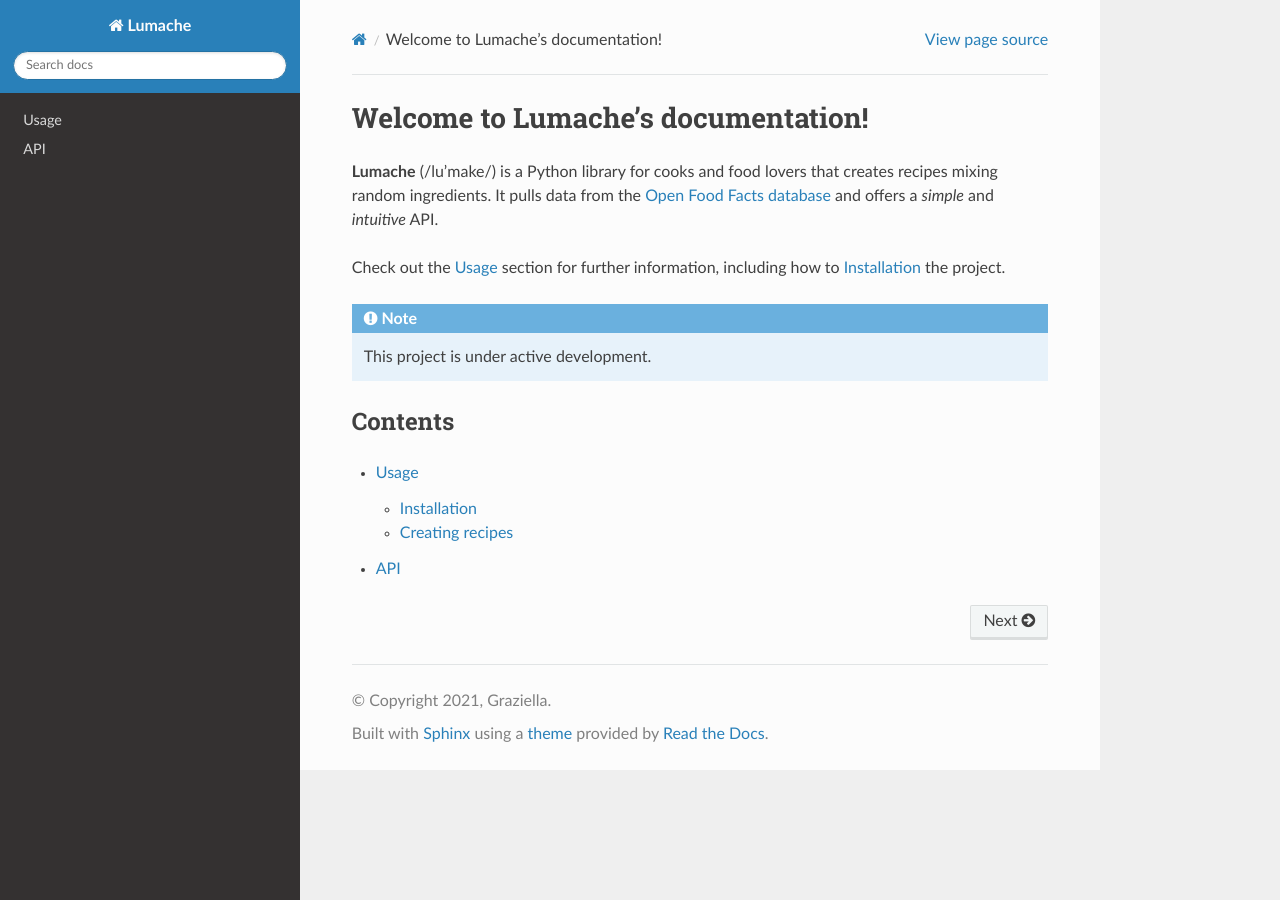
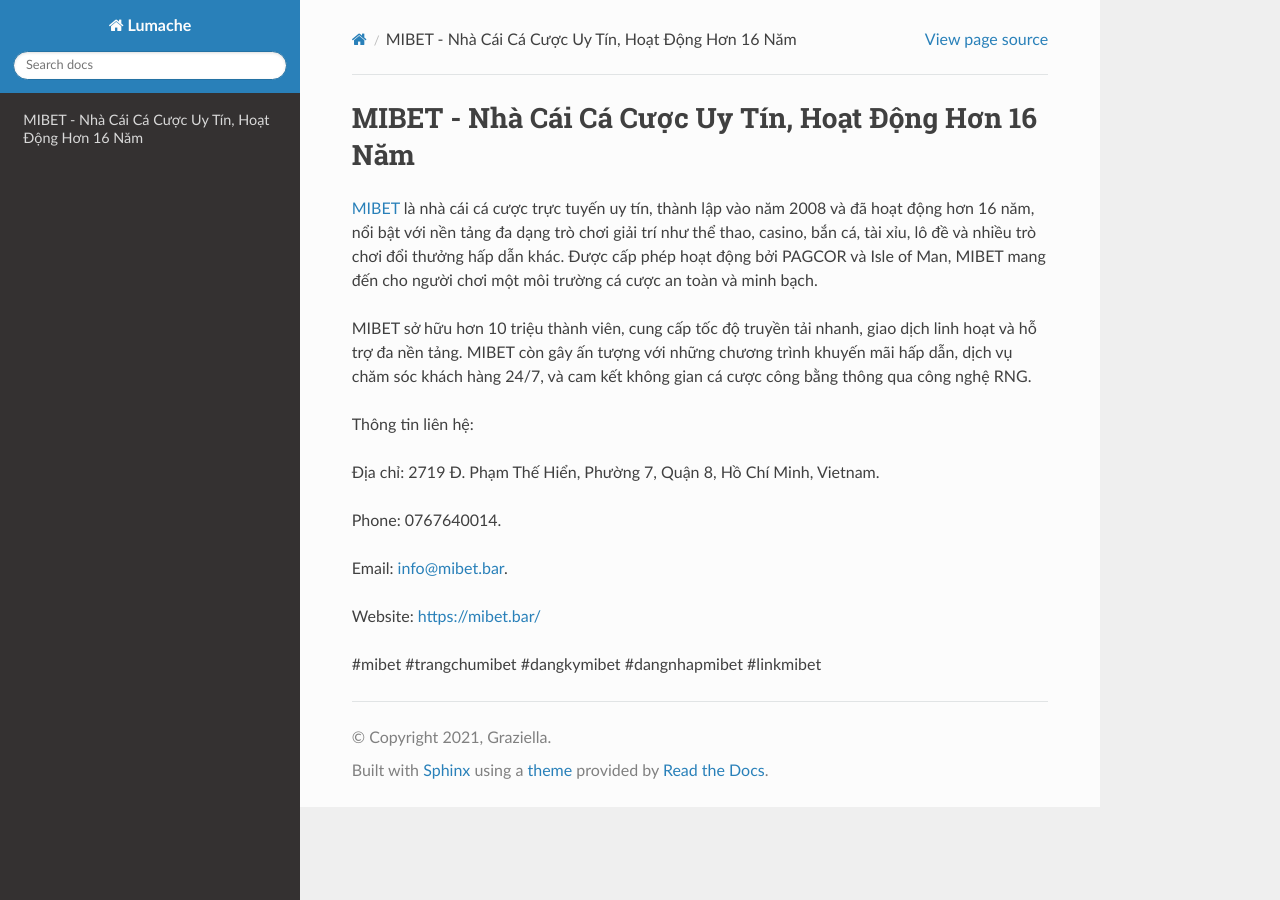
Before and after one commit to plapenanec/link1mibetbar, a Sphinx documentation site: the page built from docs/source/index.rst, in a window 1280 px wide. Built offline with Sphinx 7.4.7 and the Read the Docs theme 3.1.0, drawn with Linux system fonts in a browser that asks for light colours.

Commit message:
Update index.rst

```diff
--- a/docs/source/index.rst
+++ b/docs/source/index.rst
@@ -1,22 +1,18 @@
-Welcome to Lumache's documentation!
+MIBET - Nhà Cái Cá Cược Uy Tín, Hoạt Động Hơn 16 Năm
 ===================================
 
-**Lumache** (/lu'make/) is a Python library for cooks and food lovers
-that creates recipes mixing random ingredients.
-It pulls data from the `Open Food Facts database <https://world.openfoodfacts.org/>`_
-and offers a *simple* and *intuitive* API.
+`MIBET <https://mibet.bar/>`_ là nhà cái cá cược trực tuyến uy tín, thành lập vào năm 2008 và đã hoạt động hơn 16 năm, nổi bật với nền tảng đa dạng trò chơi giải trí như thể thao, casino, bắn cá, tài xỉu, lô đề và nhiều trò chơi đổi thưởng hấp dẫn khác. Được cấp phép hoạt động bởi PAGCOR và Isle of Man, MIBET mang đến cho người chơi một môi trường cá cược an toàn và minh bạch.
 
-Check out the :doc:`usage` section for further information, including
-how to :ref:`installation` the project.
+MIBET sở hữu hơn 10 triệu thành viên, cung cấp tốc độ truyền tải nhanh, giao dịch linh hoạt và hỗ trợ đa nền tảng. MIBET còn gây ấn tượng với những chương trình khuyến mãi hấp dẫn, dịch vụ chăm sóc khách hàng 24/7, và cam kết không gian cá cược công bằng thông qua công nghệ RNG.
 
-.. note::
+Thông tin liên hệ:
 
-   This project is under active development.
+Địa chỉ: 2719 Đ. Phạm Thế Hiển, Phường 7, Quận 8, Hồ Chí Minh, Vietnam.
 
-Contents
---------
+Phone: 0767640014.
 
-.. toctree::
+Email: info@mibet.bar.
 
-   usage
-   api
+Website: https://mibet.bar/
+
+#mibet #trangchumibet #dangkymibet #dangnhapmibet #linkmibet
```
